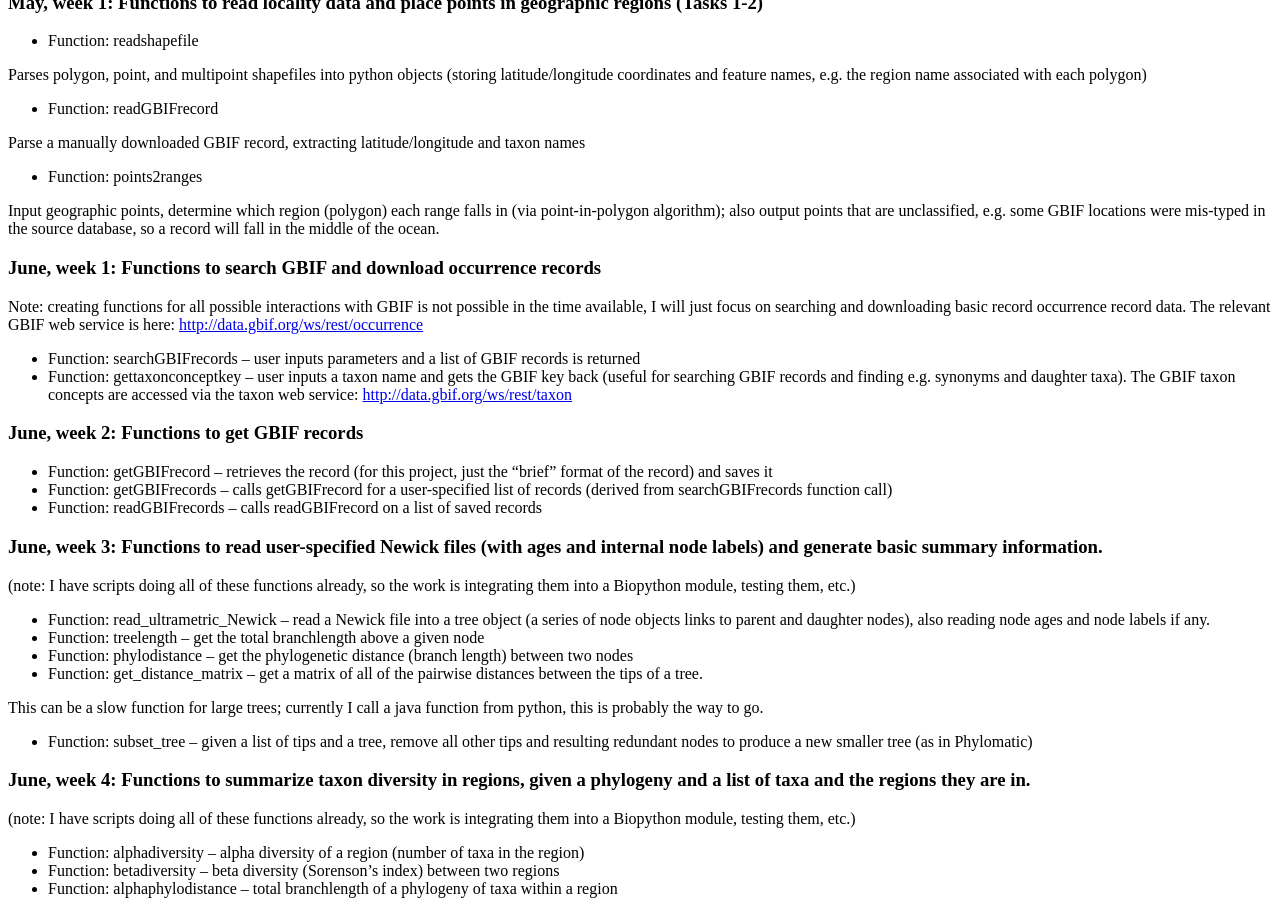
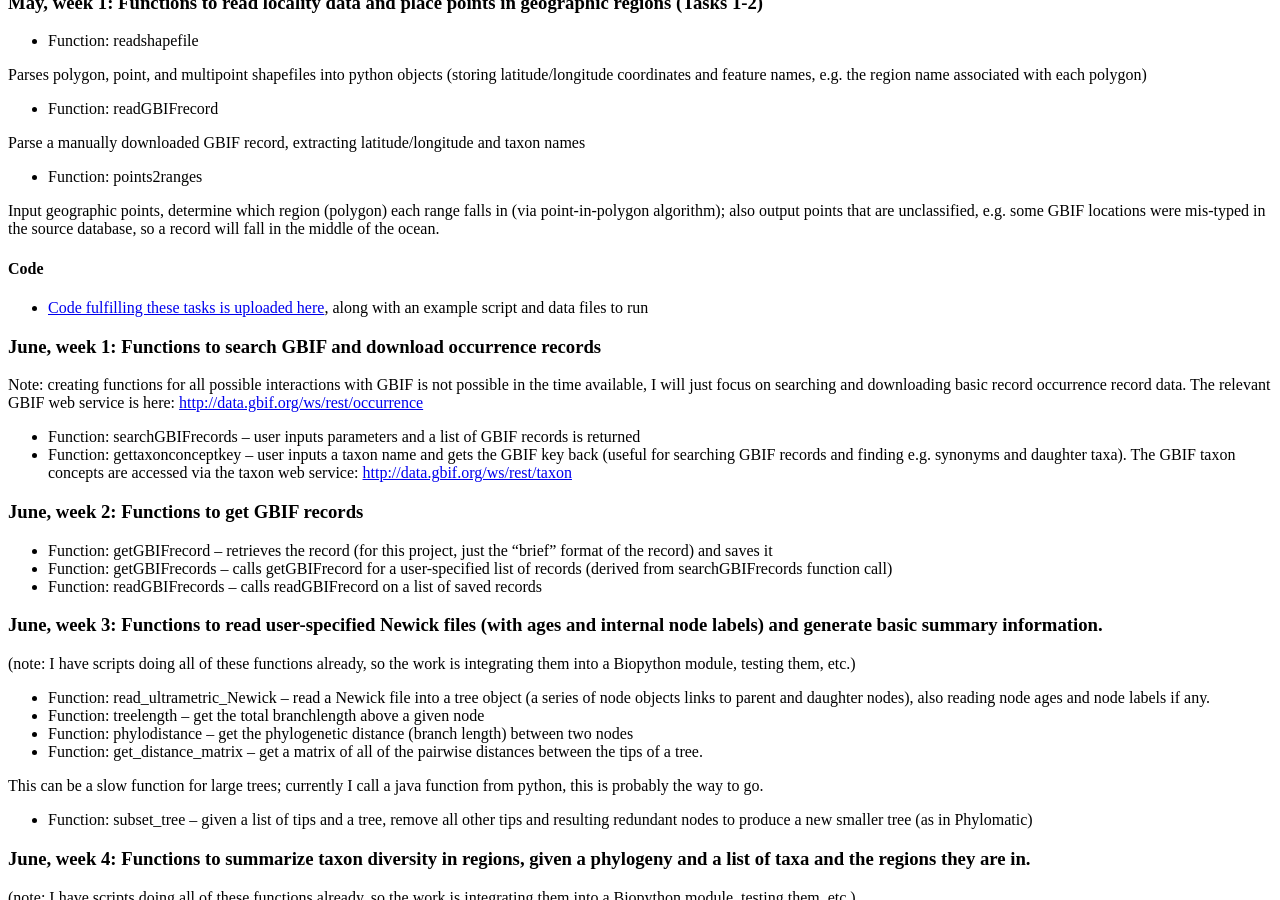
Before and after one commit to biopython/biopython.github.io, a Jekyll site: the page built from wiki/BioGeography.md, in a window 1280 px wide and 900 px high, scrolled down 344 px. Built offline with Jekyll 4.4.1, drawn with Linux system fonts in a browser that asks for light colours.

Commit message:
update on week1

```diff
--- a/wiki/BioGeography.md
+++ b/wiki/BioGeography.md
@@ -62,6 +62,12 @@ Input geographic points, determine which region (polygon) each range
 falls in (via point-in-polygon algorithm); also output points that are
 unclassified, e.g. some GBIF locations were mis-typed in the source
 database, so a record will fall in the middle of the ocean.
+
+#### Code
+
+-   [Code fulfilling these tasks is uploaded
+    here](http://github.com/nmatzke/biopython/commit/4d963a65ce48b9d50327f191dedcc76abbb149be),
+    along with an example script and data files to run
 
 ### June, week 1: Functions to search GBIF and download occurrence records
 
```
Also changed, not shown: 1 other file.
